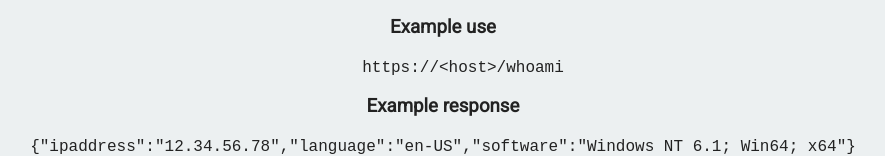
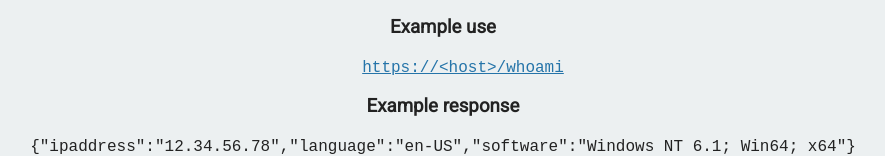
Before and after one commit to sja31dev/request-header-parser-microservice, a website: page views/index.html in a window 1280 px wide. Shown: the part 162-318 px from the top of the page, without its empty margins (197-1082 px from the left). Drawn offline with Linux system fonts and the light colour scheme.

Commit message:
Updated with Glitch. Tidy up.

```diff
--- a/package.json
+++ b/package.json
@@ -1,5 +1,5 @@
 {
-  "name": "timestamp-microservice",
+  "name": "request-header-parser-microservice",
   "dependencies": {
     "express": "^4.16.2"
   },
@@ -12,6 +12,6 @@
   },
   "repository": {
     "type": "git",
-    "url": "https://github.com/sja31dev/timestamp-microservice.git"
+    "url": "https://github.com/sja31dev/request-header-parser-microservice.git"
   }
 }
--- a/views/index.html
+++ b/views/index.html
@@ -17,7 +17,7 @@
       </ol>
       <h3>Example use</h3>
       <ul>
-        <li><code>https://&lt;host&gt;/whoami</code></li>
+        <li><a href="/whoami"><code>https://&lt;host&gt;/whoami</code></a></li>
       </ul>
       <h3>Example response</h3>
       <code>{"ipaddress":"12.34.56.78","language":"en-US","software":"Windows NT 6.1; Win64; x64"}</code>
```
